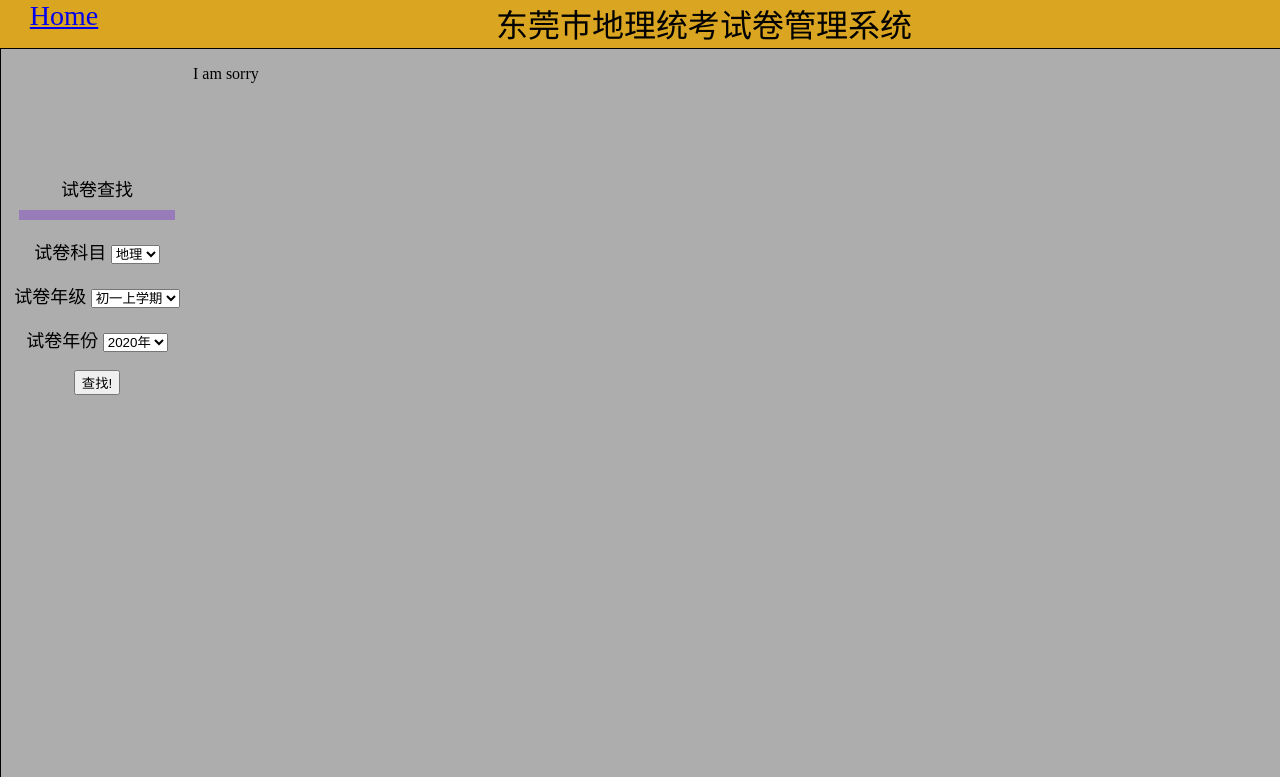
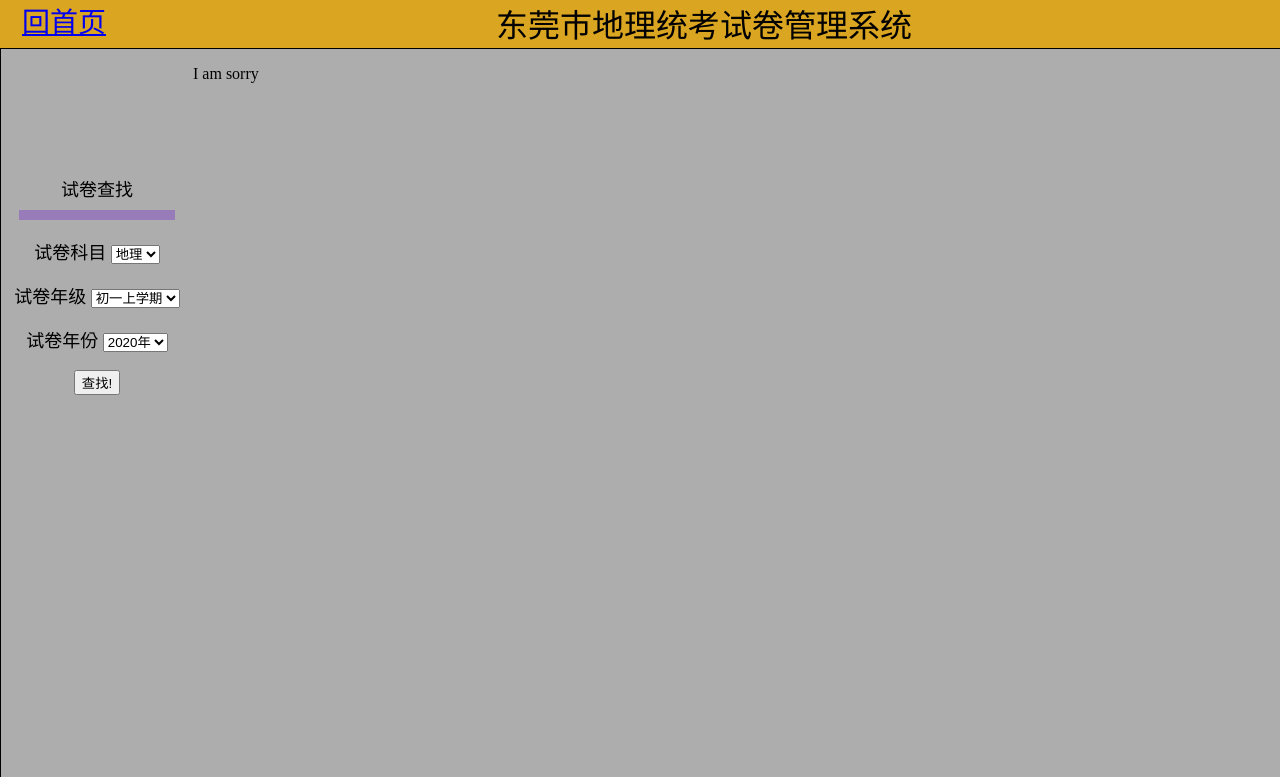
Before and after one commit to wenheping/exam, a Django app: page /dg/ in a window 1280 px wide. Shown: the top 777 px of the page. Run offline with Django 3.2, Linux system fonts and the light colour scheme.

Commit message:
Update dg.html

```diff
--- a/dg/templates/dg.html
+++ b/dg/templates/dg.html
@@ -9,7 +9,7 @@
   <body>
     <div id="header">
       <div id="h_left">
-        <a href="/dg/">Home</a>
+        <a href="/dg/">回首页</a>
       </div>
       <div id="h_right">
       东莞市地理统考试卷管理系统
```
